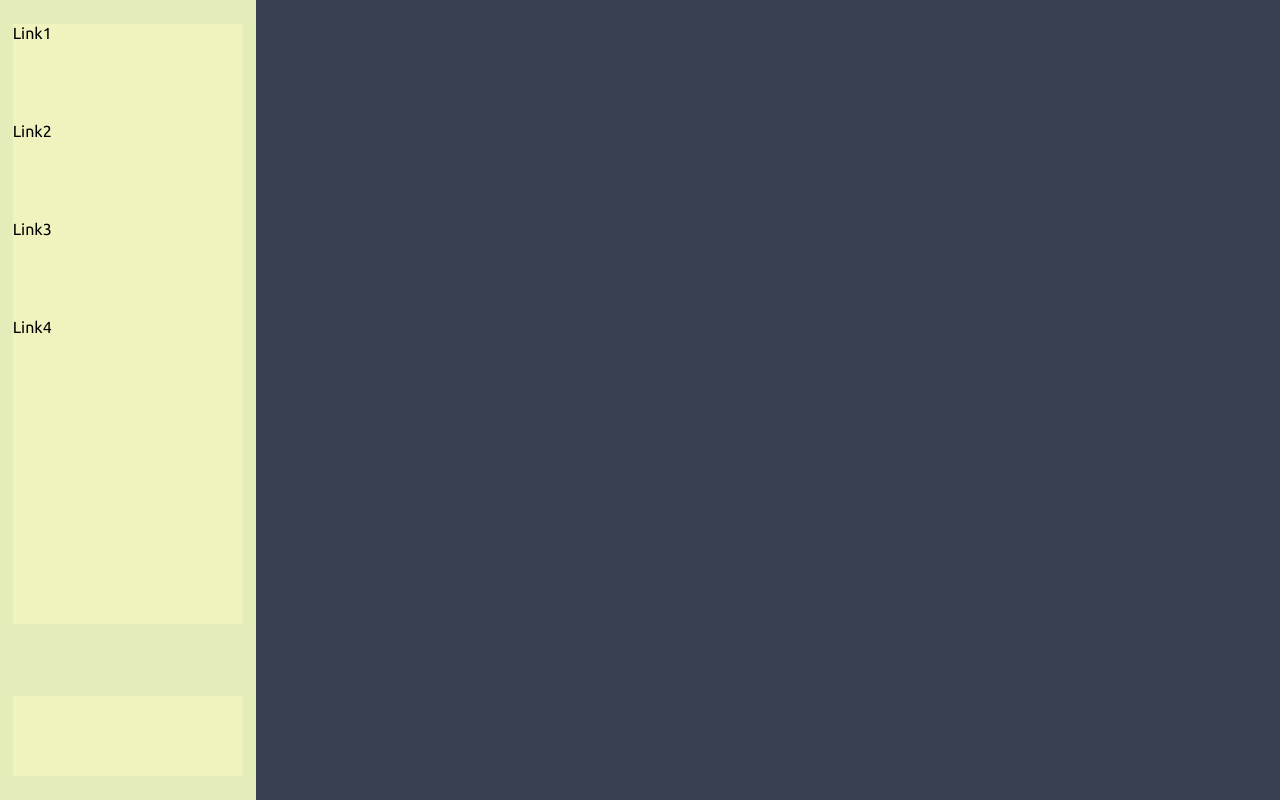
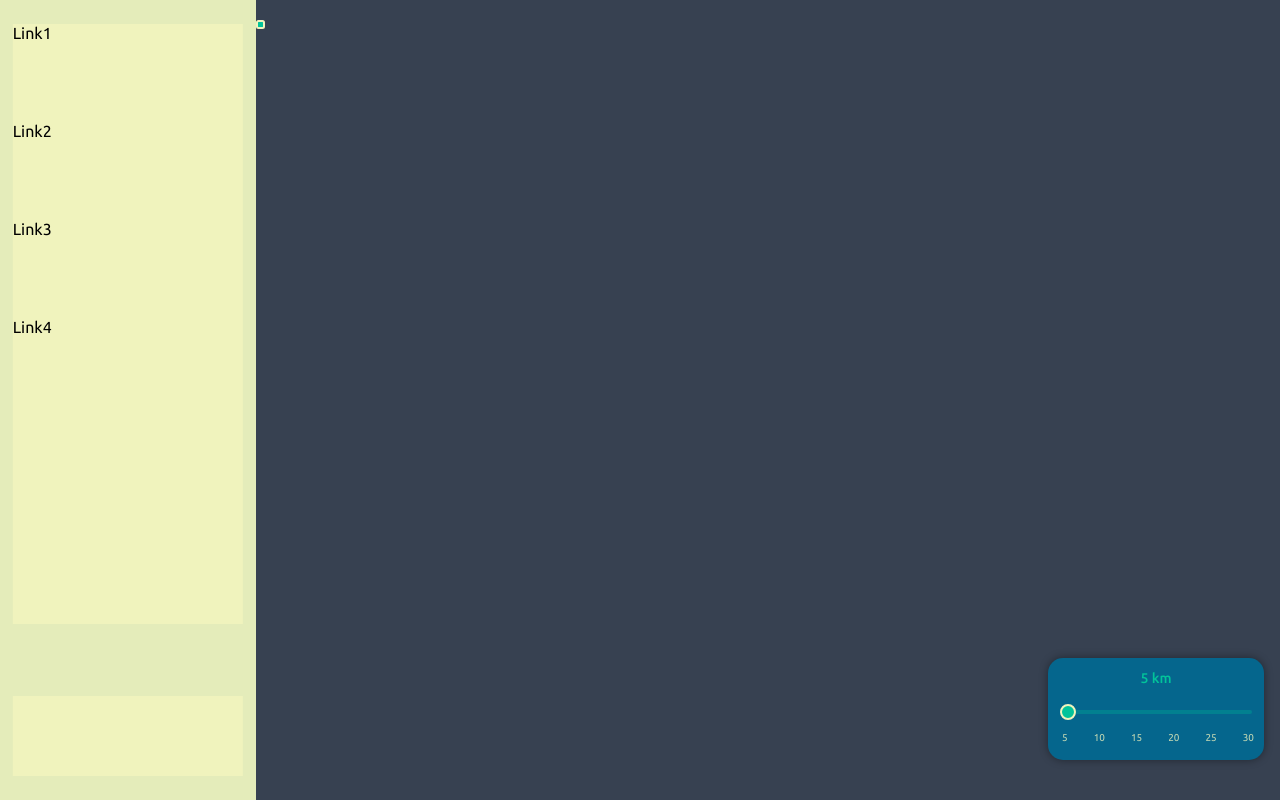
Before and after one commit to vKekz/Link-Up, an Angular app: page /radius-slider in a window 1280 px wide. Before the commit this address led to /. Built offline with nearby package versions, Linux system fonts and the light colour scheme.

Commit message:
Radius Slider

```diff
--- a/src/app/app.routes.ts
+++ b/src/app/app.routes.ts
@@ -10,6 +10,7 @@ import { AuthGuard } from "../guards/auth-guard.service";
 import { SessionGuard } from "../guards/session.guard";
 import { ROUTE_DASHBOARD, ROUTE_HOME, ROUTE_LOGIN, ROUTE_REGISTER, ROUTE_SETTINGS } from "../constants/route.constants";
 import { UserSettingsComponent } from "./components/user-settings/user-settings.component";
+import { RadiusSliderComponent } from "./components/radius-slider/radius-slider.component";
 
 export const routes: Routes = [
   { path: ROUTE_HOME, component: LandingPageComponent, pathMatch: "full" },
@@ -20,4 +21,5 @@ export const routes: Routes = [
   { path: "menu", component: MenuButtonComponent, pathMatch: "full" },
   { path: "sidebar", component: SidebarComponent, pathMatch: "full" },
   { path: "map", component: MapOverviewComponent, pathMatch: "full" },
+  { path: "radius-slider", component: RadiusSliderComponent, pathMatch: "full" },
 ];
--- /dev/null
+++ b/src/app/components/radius-slider/radius-slider.component.css
@@ -0,0 +1,116 @@
+.slider-wrapper {
+  position: fixed;
+  bottom: 20px;
+  right: 20px;
+  z-index: 1000;
+  width: 15vw;
+  min-width: 150px;
+  max-width: 200px;
+  margin: 20px; /* Gleichmäßiger Abstand */
+}
+
+.slider-container {
+  background-color: var(--color-palette-dark-teal);
+  padding: 12px;
+  border-radius: var(--border-radius);
+  box-shadow: 0 0 8px rgba(0, 0, 0, 0.4);
+  width: 100%;
+  font-family: var(--font-primary);
+  color: var(--color-palette-white);
+}
+
+.slider-track-container {
+  position: relative;
+  width: 100%;
+  padding: 5px 0;
+}
+
+/* KM Display */
+.km-display {
+  text-align: center;
+  margin-bottom: 8px;
+  font-size: 14px;
+  color: var(--color-palette-light-green);
+  font-weight: 500;
+}
+
+/* Slider Track Styling */
+input[type="range"] {
+  -webkit-appearance: none;
+  appearance: none;
+  width: 100%;
+  height: 4px;
+  background: var(--color-palette-teal);
+  border-radius: var(--border-radius);
+  outline: none;
+  margin: 10px 0;
+}
+
+/* Slider Thumb Styling */
+input[type="range"]::-webkit-slider-thumb {
+  -webkit-appearance: none;
+  appearance: none;
+  width: 16px;
+  height: 16px;
+  background: var(--color-palette-light-green);
+  border-radius: 50%;
+  cursor: pointer;
+  transition: all 0.2s ease;
+  border: 2px solid var(--color-palette-cream);
+}
+
+input[type="range"]::-moz-range-thumb {
+  width: 16px;
+  height: 16px;
+  background: var(--color-palette-light-green);
+  border-radius: 50%;
+  cursor: pointer;
+  transition: all 0.2s ease;
+  border: 2px solid var(--color-palette-cream);
+}
+
+/* Hover effects */
+input[type="range"]::-webkit-slider-thumb:hover {
+  background: var(--color-palette-cream);
+  border-color: var(--color-palette-light-green);
+  transform: scale(1.1);
+}
+
+input[type="range"]::-moz-range-thumb:hover {
+  background: var(--color-palette-cream);
+  border-color: var(--color-palette-light-green);
+  transform: scale(1.1);
+}
+
+/* Active state */
+input[type="range"]::-webkit-slider-thumb:active {
+  transform: scale(0.95);
+}
+
+input[type="range"]::-moz-range-thumb:active {
+  transform: scale(0.95);
+}
+
+/* Ticks and labels */
+.slider-ticks {
+  display: flex;
+  justify-content: space-between;
+  width: 100%;
+  padding: 0 2px;
+  margin-top: 8px;
+}
+
+.tick {
+  font-size: 10px;
+  color: var(--color-palette-cream);
+  opacity: 0.8;
+}
+
+/* Circle styling */
+#circle {
+  background-color: var(--color-palette-light-green);
+  border-radius: 50%;
+  margin-top: 20px;
+  transition: all 0.3s ease;
+  border: 2px solid var(--color-palette-cream);
+}
--- /dev/null
+++ b/src/app/components/radius-slider/radius-slider.component.html
@@ -0,0 +1,78 @@
+<!DOCTYPE html>
+<html lang="de">
+<head>
+  <meta charset="UTF-8">
+</head>
+<body>
+<div class="slider-wrapper">
+  <div class="slider-container">
+    <div class="km-display">
+      {{currentValue}} km
+    </div>
+    <div class="slider-track-container">
+      <input
+        type="range"
+        id="kmSlider"
+        [(ngModel)]="currentValue"
+        min="5"
+        max="30"
+        step="1"
+        (input)="onSliderInput($event)">
+      <div class="slider-ticks">
+        <span class="tick">5</span>
+        <span class="tick">10</span>
+        <span class="tick">15</span>
+        <span class="tick">20</span>
+        <span class="tick">25</span>
+        <span class="tick">30</span>
+      </div>
+    </div>
+  </div>
+</div>
+
+<div id="circle"></div>
+
+<script>
+  const snapPoints = [5, 10, 15, 20, 25, 30];
+  const slider = document.getElementById('kmSlider');
+  const valueDisplay = document.getElementById('kmValue');
+  const circle = document.getElementById('circle');
+
+  function findClosestSnap(value) {
+    return snapPoints.reduce((prev, curr) =>
+      Math.abs(curr - value) < Math.abs(prev - value) ? curr : prev
+    );
+  }
+
+  function updateCircle(radius) {
+    valueDisplay.textContent = radius;
+    circle.style.width = radius + 'px';
+    circle.style.height = radius + 'px';
+    circle.style.borderRadius = radius / 2 + 'px';
+  }
+
+  // Vorschau beim Schieben
+  slider.addEventListener('input', () => {
+    updateCircle(slider.value);
+  });
+
+  // Snap beim Loslassen (Maus)
+  slider.addEventListener('mouseup', () => {
+    const snapped = findClosestSnap(parseInt(slider.value));
+    slider.value = snapped;
+    updateCircle(snapped);
+  });
+
+  // Snap beim Loslassen (Touch)
+  slider.addEventListener('touchend', () => {
+    const snapped = findClosestSnap(parseInt(slider.value));
+    slider.value = snapped;
+    updateCircle(snapped);
+  });
+
+  // Initiale Anzeige
+  updateCircle(slider.value);
+</script>
+
+</body>
+</html>
--- /dev/null
+++ b/src/app/components/radius-slider/radius-slider.component.ts
@@ -0,0 +1,36 @@
+import { Component, OnInit } from '@angular/core';
+import { FormsModule } from '@angular/forms';
+import { CommonModule } from '@angular/common';
+
+@Component({
+  selector: 'app-radius-slider',
+  standalone: true,
+  imports: [FormsModule, CommonModule],
+  templateUrl: './radius-slider.component.html',
+  styleUrl: './radius-slider.component.css'
+})
+export class RadiusSliderComponent implements OnInit {
+  currentValue: number = 5;
+
+  ngOnInit() {
+    const slider = document.getElementById('kmSlider') as HTMLInputElement;
+    const circle = document.getElementById('circle');
+
+    this.updateCircle(this.currentValue);
+  }
+
+  onSliderInput(event: Event) {
+    const value = parseInt((event.target as HTMLInputElement).value);
+    this.currentValue = value;
+    this.updateCircle(value);
+  }
+
+  private updateCircle(radius: number) {
+    const circle = document.getElementById('circle');
+    if (circle) {
+      circle.style.width = radius + 'px';
+      circle.style.height = radius + 'px';
+      circle.style.borderRadius = (radius / 2) + 'px';
+    }
+  }
+}
```
Also changed, not shown: src/app/app.component.css (line endings or trailing spaces), 1 other file (tests, documents, lock files or other folders).
